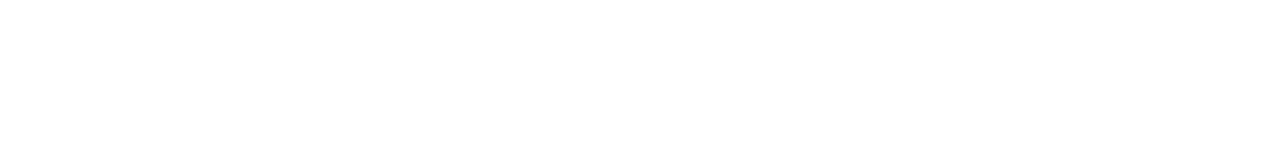
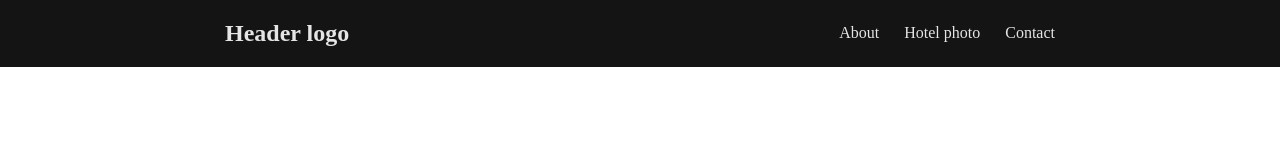
Before and after one commit to JiriGorcik/Landing-Page, a plain HTML site: page index.html in a window 1280 px wide. Drawn offline with Linux system fonts and the light colour scheme.

Commit message:
Adding header with nav and images folder

```diff
--- a/index.html
+++ b/index.html
@@ -8,7 +8,16 @@
 </head>
 <body>
 
-
+    <header>
+        <h2>Header logo</h2>
+        <nav>
+            <ul>
+                <li><a href="">About</a></li>
+                <li><a href="">Hotel photo</a></li>
+                <li><a href="">Contact</a></li>
+            </ul>
+        </nav>
+    </header>
 
 
     <script src="script.js"></script>
--- a/style.css
+++ b/style.css
@@ -3,3 +3,28 @@ body {
     padding: 0;
     box-sizing: border-box;
 }
+
+header {
+    display: flex;
+    justify-content: space-around;
+    background-color: #141414;
+    color: #e5e5e5;
+    align-items: center;
+}
+
+nav ul {
+    display: flex;
+    gap: 25px;
+}
+nav ul li {
+    display: inline-block;
+}
+
+li a {
+    text-decoration: none;
+    color: #e5e5e5;
+}
+
+li a:hover {
+    color: #b9b9b9;
+}
```
Also changed, not shown: images/bali-3176806_1280.png (added), 3 other files.
